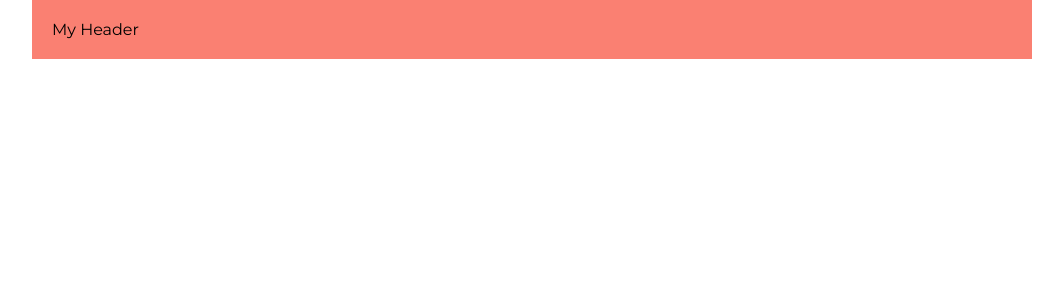
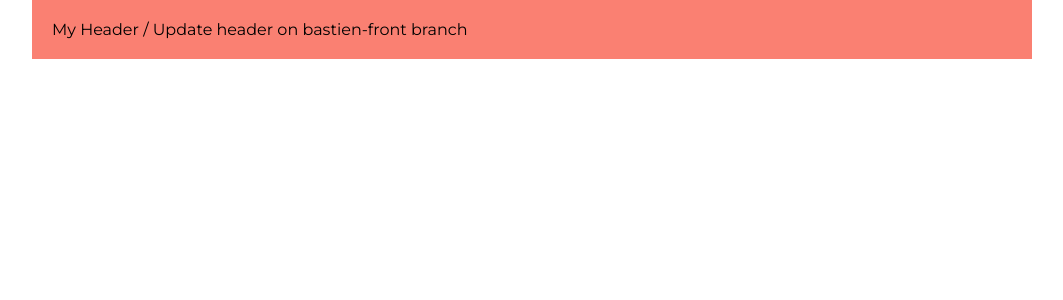
Before and after one commit to BastienLairis/demo-git-github, a React (Vite) app: page / in a window 1280 px wide. Shown: the top 300 px of the page, without its empty margins (108-1171 px from the left). Built offline with nearby package versions, Linux system fonts and the light colour scheme.

Commit message:
Update header on bastien front branch

```diff
--- a/src/components/Header.jsx
+++ b/src/components/Header.jsx
@@ -6,7 +6,7 @@ export default function Header() {
         padding: "20px",
       }}
     >
-      My Header
+      My Header / Update header on bastien-front branch
     </header>
   );
 }
```
